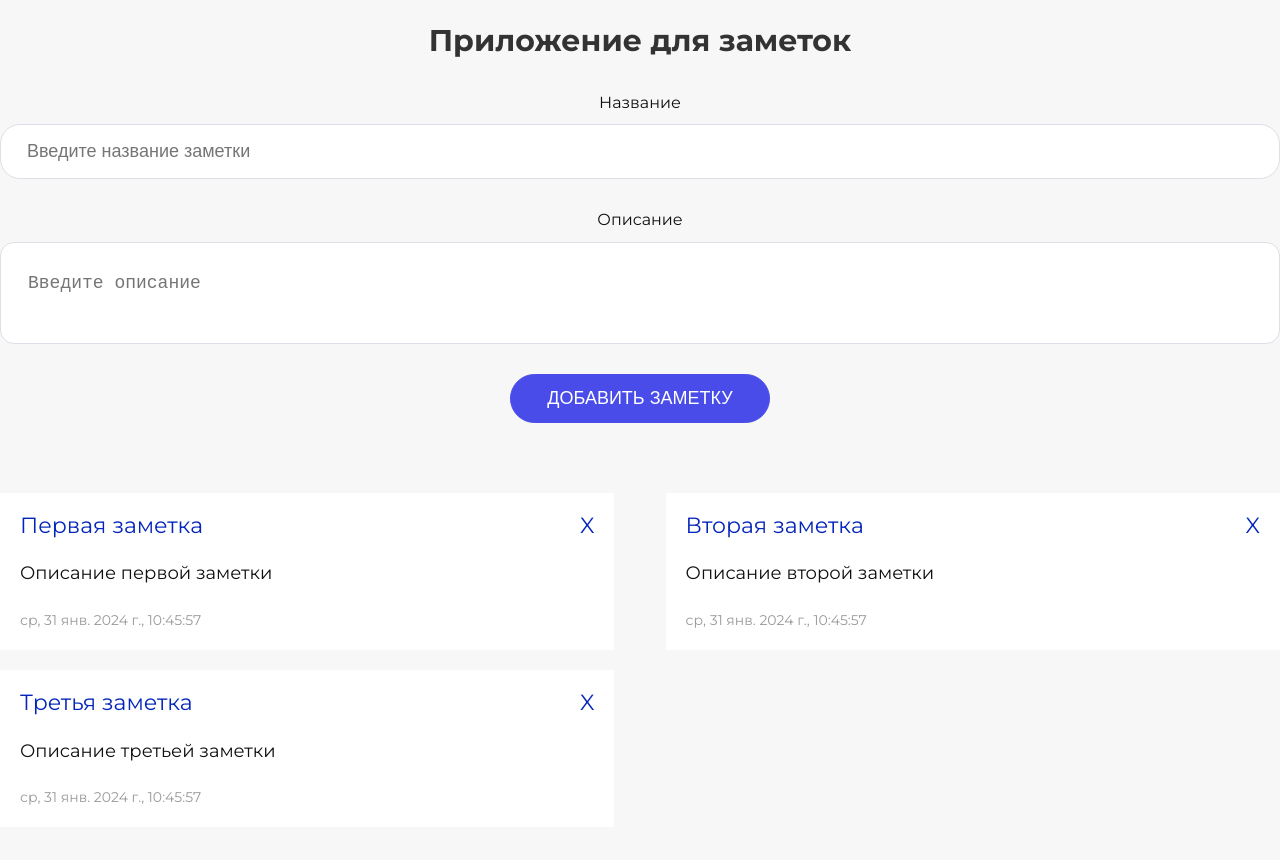
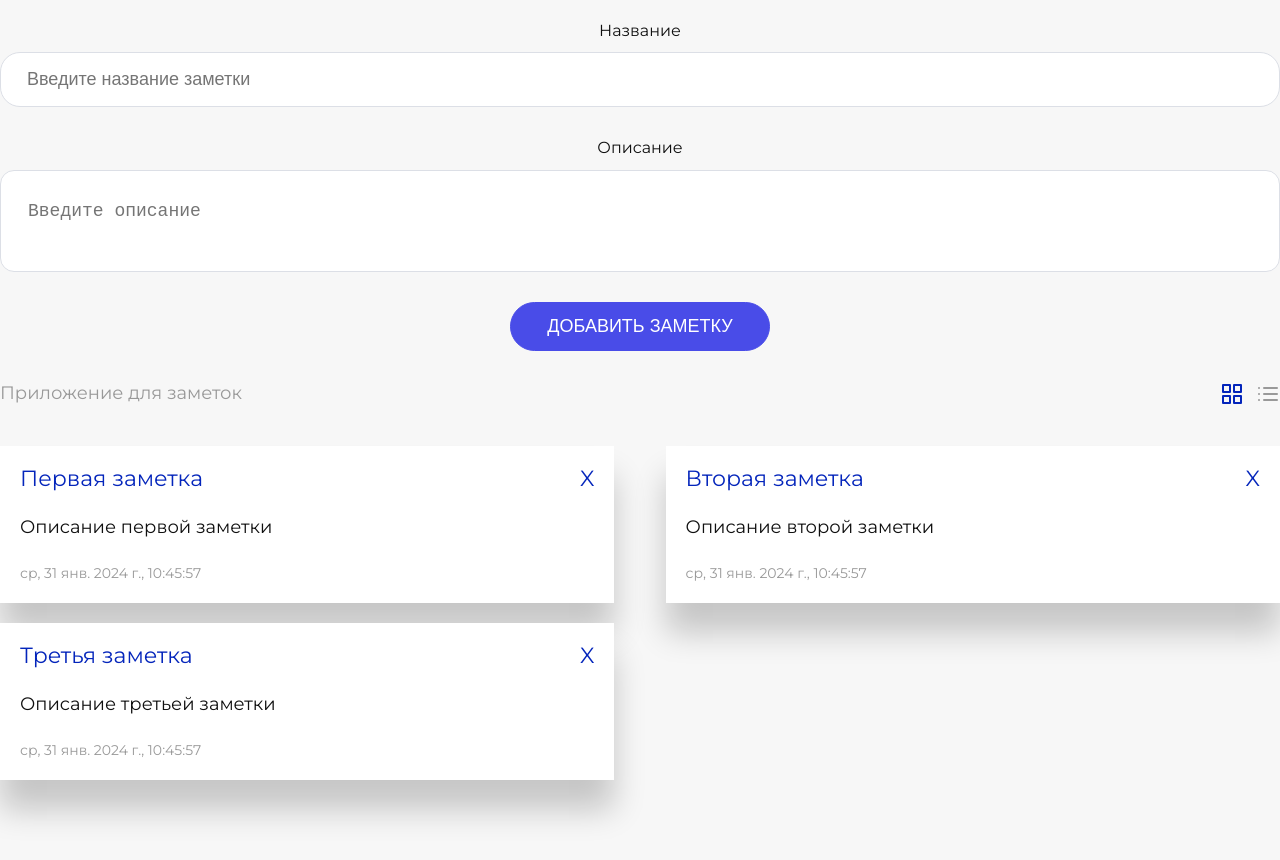
Before and after one commit to eishinkina/todo-list-tocodeVue, a Vue app: page / in a window 1280 px wide. Shown: the top 860 px of the page. Built offline with nearby package versions, Linux system fonts and the light colour scheme.

Commit message:
added class switches

```diff
--- a/src/App.vue
+++ b/src/App.vue
@@ -3,11 +3,58 @@
     <div class="wrapper-content">
       <section>
         <div class="container">
-          <h1 class="title">{{ title }}</h1>
           <MessageBar v-if="message" :message="message" />
           <NewNotes :note="note" @addNote="addNote" />
-          <!-- //note-list -->
-          <NotesBar :notes="notes" :format="formatRussianDate" @removeNote="removeNote"/>
+          <div class="note-header">
+            <h1>{{ title }}</h1>
+            <div class="icons">
+              <svg
+                :class="{ active: grid }"
+                @click="grid = true"
+                xmlns="http://www.w3.org/2000/svg"
+                width="24"
+                height="24"
+                viewBox="0 0 24 24"
+                fill="none"
+                stroke="currentColor"
+                stroke-width="2"
+                stroke-linecap="round"
+                stroke-linejoin="round"
+              >
+                <rect x="3" y="3" width="7" height="7"></rect>
+                <rect x="14" y="3" width="7" height="7"></rect>
+                <rect x="14" y="14" width="7" height="7"></rect>
+                <rect x="3" y="14" width="7" height="7"></rect>
+              </svg>
+              <svg
+                :class="{ active: !grid }"
+                @click="grid = false"
+                xmlns="http://www.w3.org/2000/svg"
+                width="24"
+                height="24"
+                viewBox="0 0 24 24"
+                fill="none"
+                stroke="currentColor"
+                stroke-width="2"
+                stroke-linecap="round"
+                stroke-linejoin="round"
+              >
+                <line x1="8" y1="6" x2="21" y2="6"></line>
+                <line x1="8" y1="12" x2="21" y2="12"></line>
+                <line x1="8" y1="18" x2="21" y2="18"></line>
+                <line x1="3" y1="6" x2="3" y2="6"></line>
+                <line x1="3" y1="12" x2="3" y2="12"></line>
+                <line x1="3" y1="18" x2="3" y2="18"></line>
+              </svg>
+            </div>
+          </div>
+
+          <NotesBar
+            :notes="notes"
+            :format="formatRussianDate"
+            @removeNote="removeNote"
+            :grid="grid"
+          />
         </div>
       </section>
     </div>
@@ -28,6 +75,7 @@ export default {
     return {
       title: "Приложение для заметок",
       message: null,
+      grid: true,
       note: {
         title: "",
         descr: "",
@@ -75,15 +123,15 @@ export default {
       this.message = null;
     },
     removeNote(index) {
-      this.notes.splice(index, 1);
+      this.notes = this.notes.filter((note, i) => i !== index);
     },
   },
 };
 </script>
 
-<style lang="scss" scoped>
-.title {
-  text-align: center;
-  margin-bottom: 30px;
+<style lang="scss">
+h1 {
+  font-size: 32px;
+  color: #999;
 }
 </style>
--- a/src/components/NotesBar.vue
+++ b/src/components/NotesBar.vue
@@ -1,7 +1,12 @@
 <template>
   <div>
     <div class="notes">
-      <div class="note" v-for="(note, index) in notes" :key="index">
+      <div
+        class="note"
+        v-for="(note, index) in notes"
+        :key="index"
+        :class="{ full: !grid }"
+      >
         <div class="note-header">
           <p>{{ note.title }}</p>
           <p style="cursor: pointer" @click="removeNote(index)">X</p>
@@ -24,6 +29,10 @@ export default {
     },
     format: {
       type: Function,
+      required: true,
+    },
+    grid: {
+      type: Boolean,
       required: true,
     },
   },
@@ -50,6 +59,16 @@ export default {
   padding: 18px 20px;
   margin-bottom: 20px;
   background-color: #fff;
+  transition: all 0.25s cubic-bezier(0.2, 0.1, 0.47, 1);
+  box-shadow: 0 30px 30px rgba(0, 0, 0, 0.2);
+  &:hover {
+    box-shadow: 0 30px 30px rgba(0, 0, 0, 0.4);
+    transform: translate(0, -6px);
+    transition-delay: 0s !important ;
+  }
+  &.full {
+    width: 100%;
+  }
 }
 .note-header {
   display: flex;
@@ -58,6 +77,17 @@ export default {
   p {
     color: #0425bb;
     font-size: 22px;
+  }
+  svg {
+    cursor: pointer;
+    margin-right: 12px;
+    color: #999;
+    &.active {
+      color: #0425bb;
+    }
+    &:last-child {
+      margin-right: 0;
+    }
   }
 }
 .note-body {
```
Also changed, not shown: src/assets/scss/column.svg (added), src/assets/scss/grid.svg (added).
